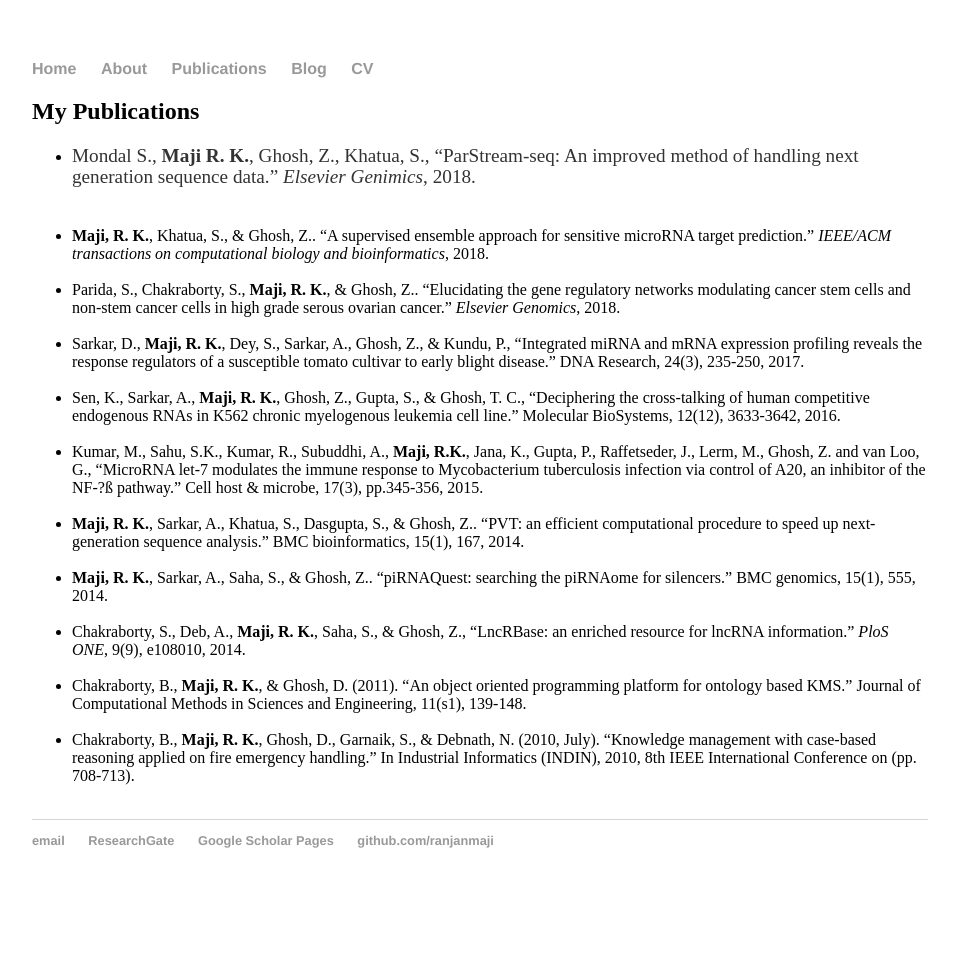
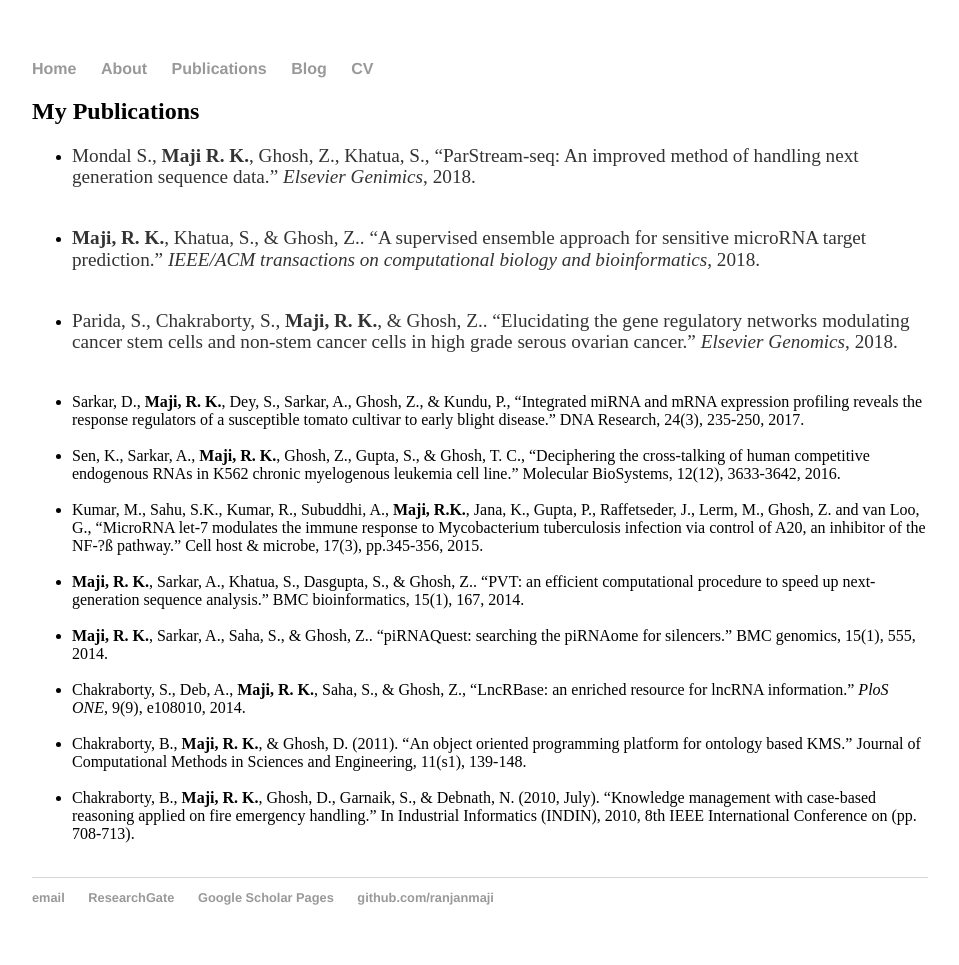
Before and after one commit to ranjanmaji/just-a-site, a Jekyll site: the page built from publications/index.md, in a window 1280 px wide. Shown: the whole page, without its empty margins (160-1119 px from the left). Built offline with Jekyll 4.4.1, drawn with Linux system fonts in a browser that asks for light colours; before the commit the page ends 908 px from its top, so only the background shows below that.

```diff
--- a/publications/index.md
+++ b/publications/index.md
@@ -6,12 +6,10 @@ title: My Publications
 
 * Mondal S., **Maji R. K.**, Ghosh, Z., Khatua, S., "ParStream-seq: An improved method of handling next generation sequence data." *Elsevier Genimics*, 2018.<br><br>
 
-* **Maji, R. K.**, Khatua, S., & Ghosh, Z.. "A supervised ensemble approach for
-sensitive microRNA target prediction." *IEEE/ACM transactions
-on computational biology and bioinformatics*, 2018.<br/><br/>
-* Parida, S., Chakraborty, S., **Maji, R. K.**, & Ghosh, Z.. "Elucidating the gene
-regulatory networks modulating cancer stem cells and non-stem cancer cells in
-high grade serous ovarian cancer." *Elsevier Genomics*, 2018.<br/><br/>
+* **Maji, R. K.**, Khatua, S., & Ghosh, Z.. "A supervised ensemble approach for sensitive microRNA target prediction." *IEEE/ACM transactions on computational biology and bioinformatics*, 2018.<br><br>
+
+* Parida, S., Chakraborty, S., **Maji, R. K.**, & Ghosh, Z.. "Elucidating the gene regulatory networks modulating cancer stem cells and non-stem cancer cells in high grade serous ovarian cancer." *Elsevier Genomics*, 2018.<br><br>
+
 * Sarkar, D., **Maji, R. K.**, Dey, S., Sarkar, A., Ghosh, Z., & Kundu, P.,
 "Integrated miRNA and mRNA expression profiling reveals the response
 regulators of a susceptible tomato cultivar to early blight disease." DNA
```
